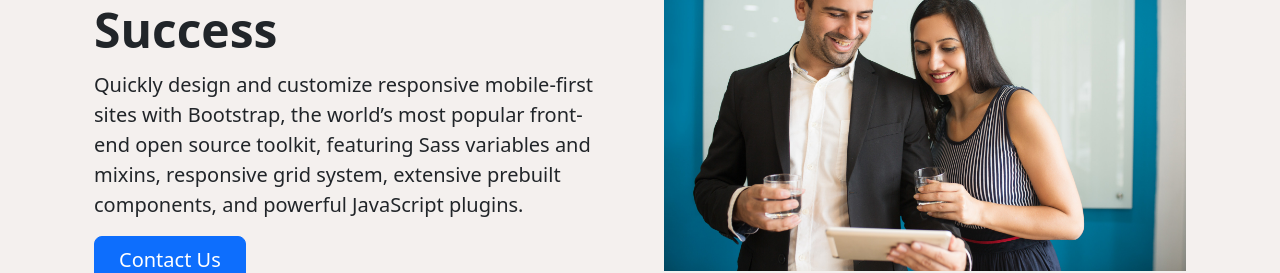
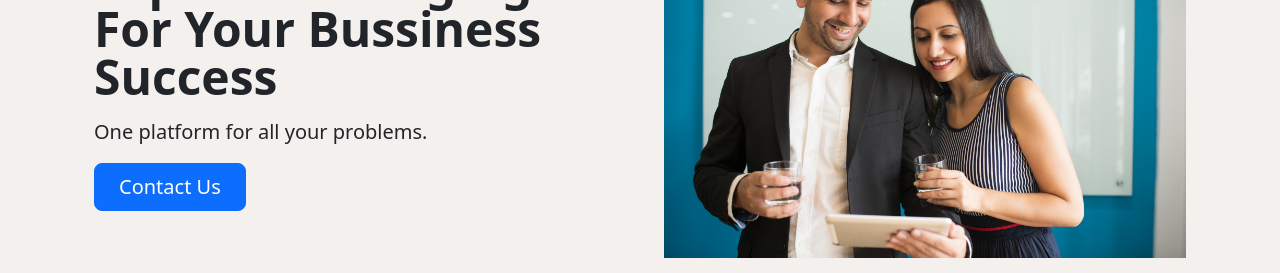
Before and after one commit to hruthiksiva/exponent-finserv, a React (Vite) app: page / in a window 1280 px wide. Shown: the part 243-516 px from the top of the page. Built offline with nearby package versions, Linux system fonts and the light colour scheme.

Commit message:
Hero page Pragraph changed.

```diff
--- a/src/components/Hero.jsx
+++ b/src/components/Hero.jsx
@@ -8,7 +8,7 @@ const Hero = () => {
       </div>
       <div className="col-lg-6">
         <h1 className="display-5 fw-bold lh-1 mb-3">Expert Loaning Agent For Your Bussiness Success</h1>
-        <p className="lead">Quickly design and customize responsive mobile-first sites with Bootstrap, the world’s most popular front-end open source toolkit, featuring Sass variables and mixins, responsive grid system, extensive prebuilt components, and powerful JavaScript plugins.</p>
+        <p className="lead">One platform for all your problems.</p>
         <div className="d-grid gap-2 d-md-flex justify-content-md-start">
           <button type="button" className="btn btn-primary btn-lg px-4 me-md-2">Contact Us</button>
         </div>
```
